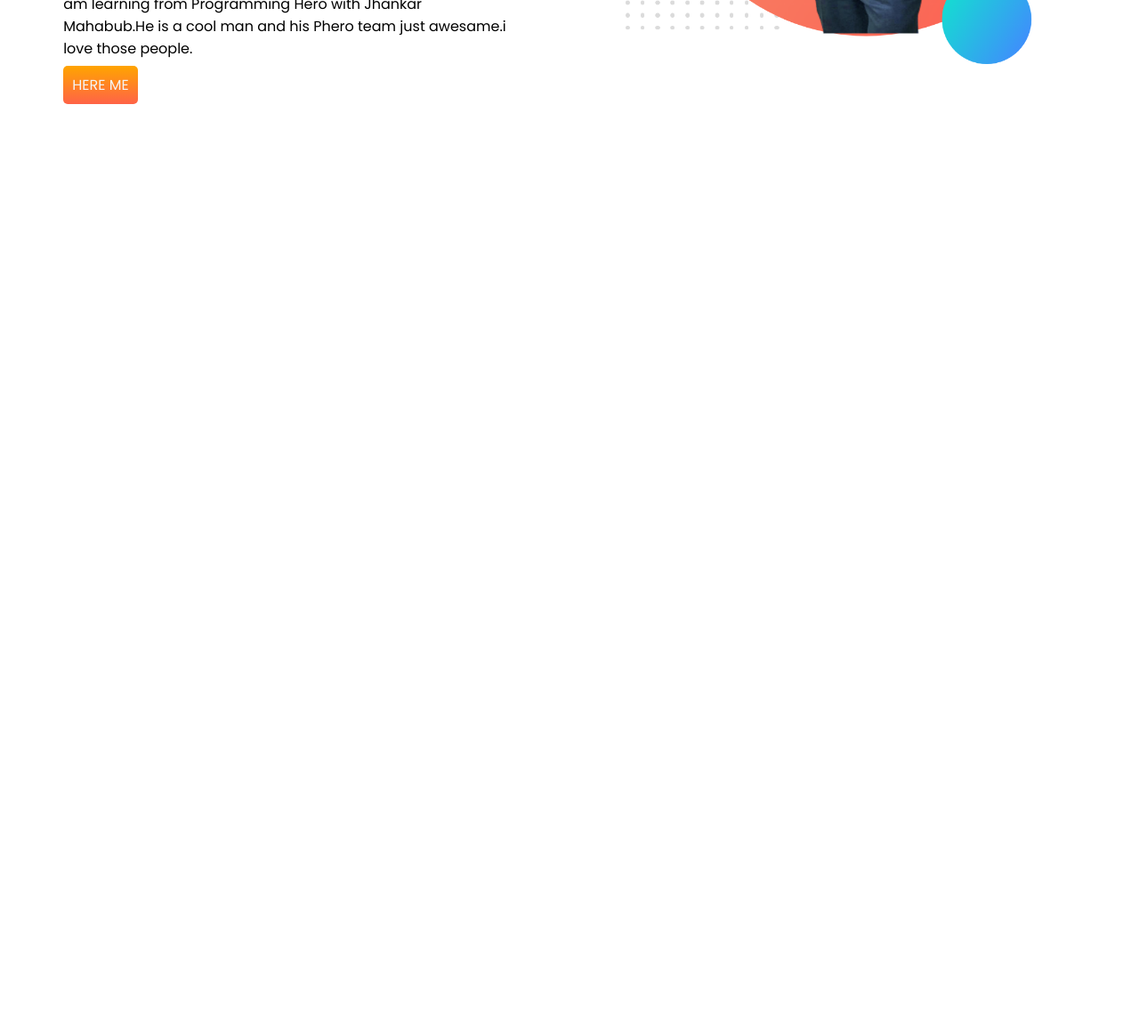
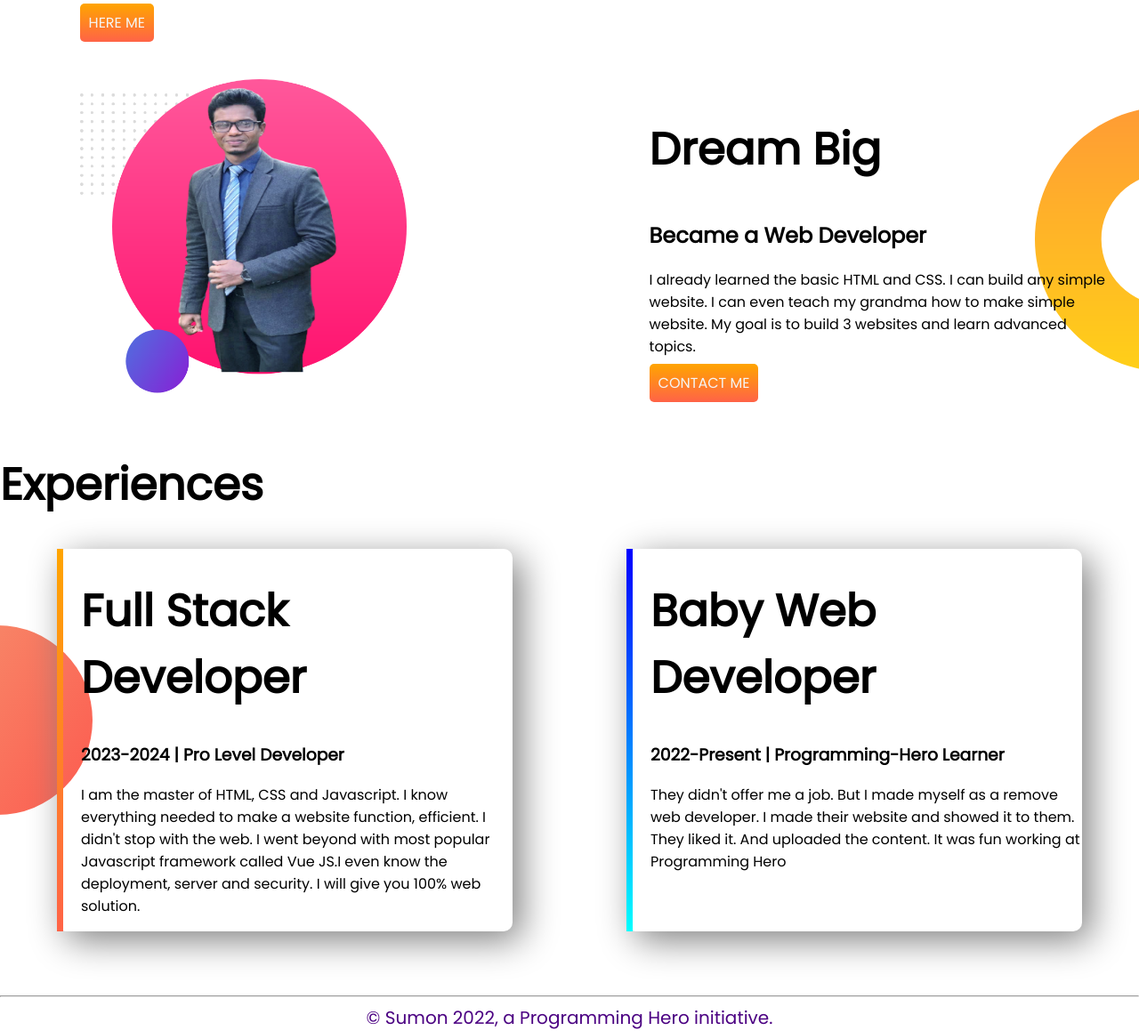
Before and after one commit to iu-sumon/sumon-portfolio, a plain HTML site: page index.html in a window 1280 px wide. Shown: the part 501-1660 px from the top of the page at 89% size. Before the commit the page ends 800 px from the top, so only its background shows below. Drawn offline with Linux system fonts and the light colour scheme.

Commit message:
finally added

```diff
--- a/index.html
+++ b/index.html
@@ -15,7 +15,7 @@
 </head>
 
 <body>
-    <section>
+    <section class="top-banner">
         <div class="child">
             <h1>Welcome To </h1>
             <h1> <span class="orange">Sumon</span> world!</h1>
@@ -39,6 +39,59 @@
 
     </section>
 
+    <section class="middle-banner">
+        <div class="child">
+
+            <img src="sumon2.png" alt="Sumon">
+
+        </div>
+
+
+        <div class="child">
+            <h1>Dream Big</h1>
+            <h2>Became a Web Developer</h2>
+            <p>
+                I already learned the basic HTML and CSS. I can build any simple website. I can even teach my grandma
+                how to make simple website. My goal is to build 3 websites and learn advanced topics.
+
+            </p>
+            <a class="link-button" href=" https://www.facebook.com/spsumoniu/" target="-blank">CONTACT ME</a>
+
+
+        </div>
+
+    </section>
+    <div class="last-section">
+        <h1>Experiences</h1>
+        <div class="parent">
+            <div id="Ex1" class="shadow">
+                <h1>Full Stack Developer</h1>
+                <h3>2023-2024 | Pro Level Developer</h3>
+                <p>
+                    I am the master of HTML, CSS and Javascript. I know everything needed to make a website function,
+                    efficient. I didn't stop with the web. I went beyond with most popular Javascript framework called
+                    Vue JS.I even know the deployment, server and security. I will give you 100% web solution.
+                </p>
+
+            </div>
+            <div id="Ex2" class="shadow ">
+                <h1>Baby Web Developer</h1>
+                <h3>2022-Present | Programming-Hero Learner</h3>
+                <p>
+                    They didn't offer me a job. But I made myself as a remove web developer. I made their website and
+                    showed it to them. They liked it. And uploaded the content. It was fun working at Programming Hero
+                </p>
+
+            </div>
+        </div>
+
+    </div>
+
+    <hr>
+
+    <footer class="footer">© Sumon 2022, a Programming Hero initiative.</footer>
+
+
 </body>
 
 </html>
--- a/style.css
+++ b/style.css
@@ -1,6 +1,7 @@
 body
 {
     font-family: 'Poppins', sans-serif;
+    margin: 0%;
 
 
 }
@@ -16,9 +17,10 @@ h1
 {
   text-decoration: none;
   background-image: linear-gradient( orange , tomato);
-  border: 70px;
+  border: 10px;
+  width: 80px;
   color: whitesmoke;
-  border-radius: 5px;
+  border-radius:5px;
   padding: 10px;
 
 }
@@ -28,13 +30,69 @@ section
 }
 .child
 {
-    width: 50%;
-    padding: 5%;
+    width:50%;
+    padding:2%;
+    margin-left:5% ;
+
+
 
 
 }
 .child img
 {
-    width: 100%;
+    width: 70%;
 
 }
+
+.top-banner
+{
+    background-image: url( top-banner.png);
+    background-repeat: no-repeat;
+}
+.middle-banner
+{
+    background-image: url(dream-bg.png);
+    background-repeat: no-repeat;
+    background-position: right;
+}
+.parent
+{
+    display: flex;
+
+}
+.shadow
+{
+    box-shadow: 10px 10px 40px gray;
+    width: 60%;
+    margin-left: 5%;
+    margin-right: 5%;
+    margin-bottom: 5%;
+    padding-left:20px ;
+    border-radius: 10px;
+
+
+}
+#Ex1
+{   border-left: 7px solid;
+    border-image: linear-gradient(orange,tomato);
+    border-image-slice: 1;
+
+}
+#Ex2
+{   border-left: 7px solid;
+    border-image: linear-gradient(blue,cyan);
+    border-image-slice: 1;
+
+}
+.footer
+{
+    text-align: center;
+    font-size: 20px;
+    color: indigo;
+}
+.last-section
+{
+    background-image: url(exp-bg.png);
+    background-repeat: no-repeat;
+    background-position: left;
+}
```
